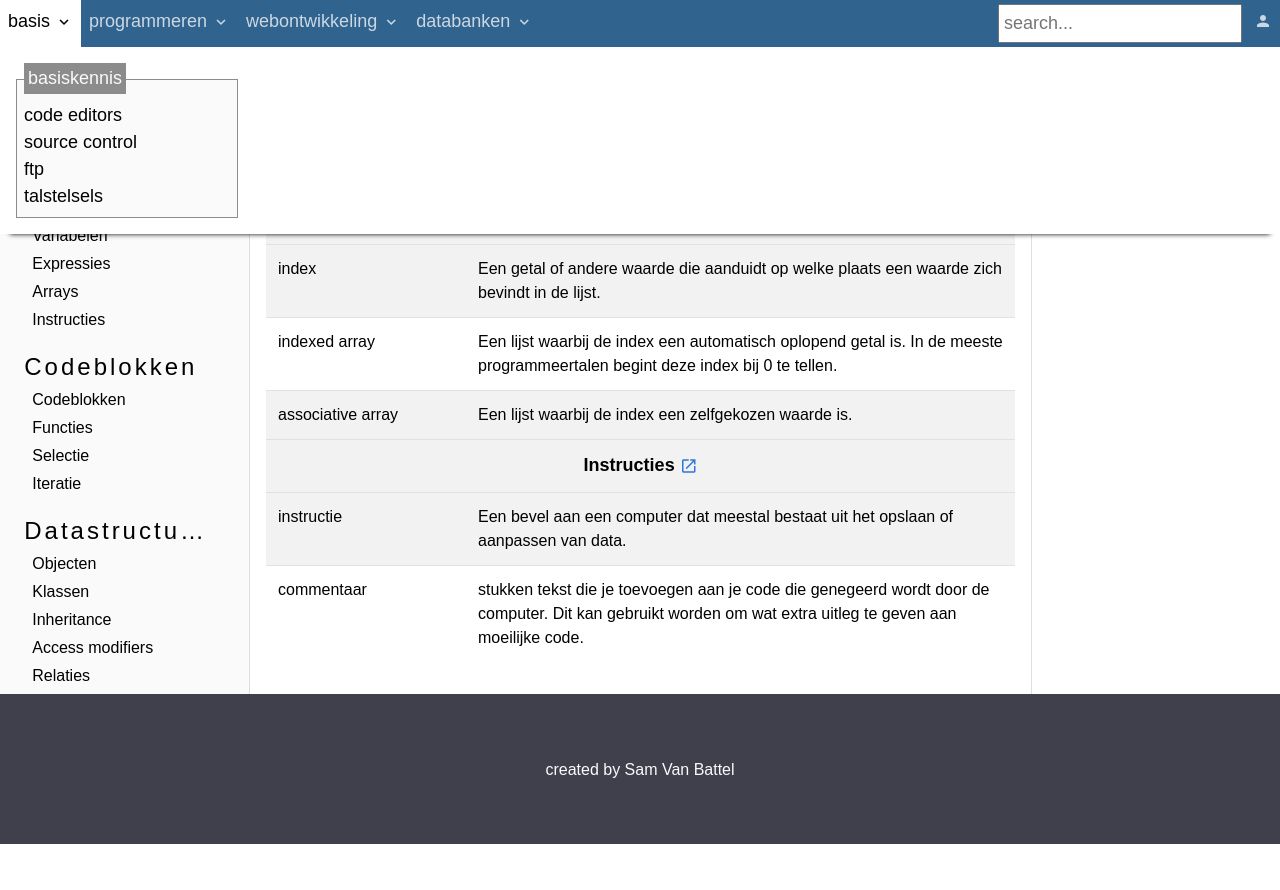
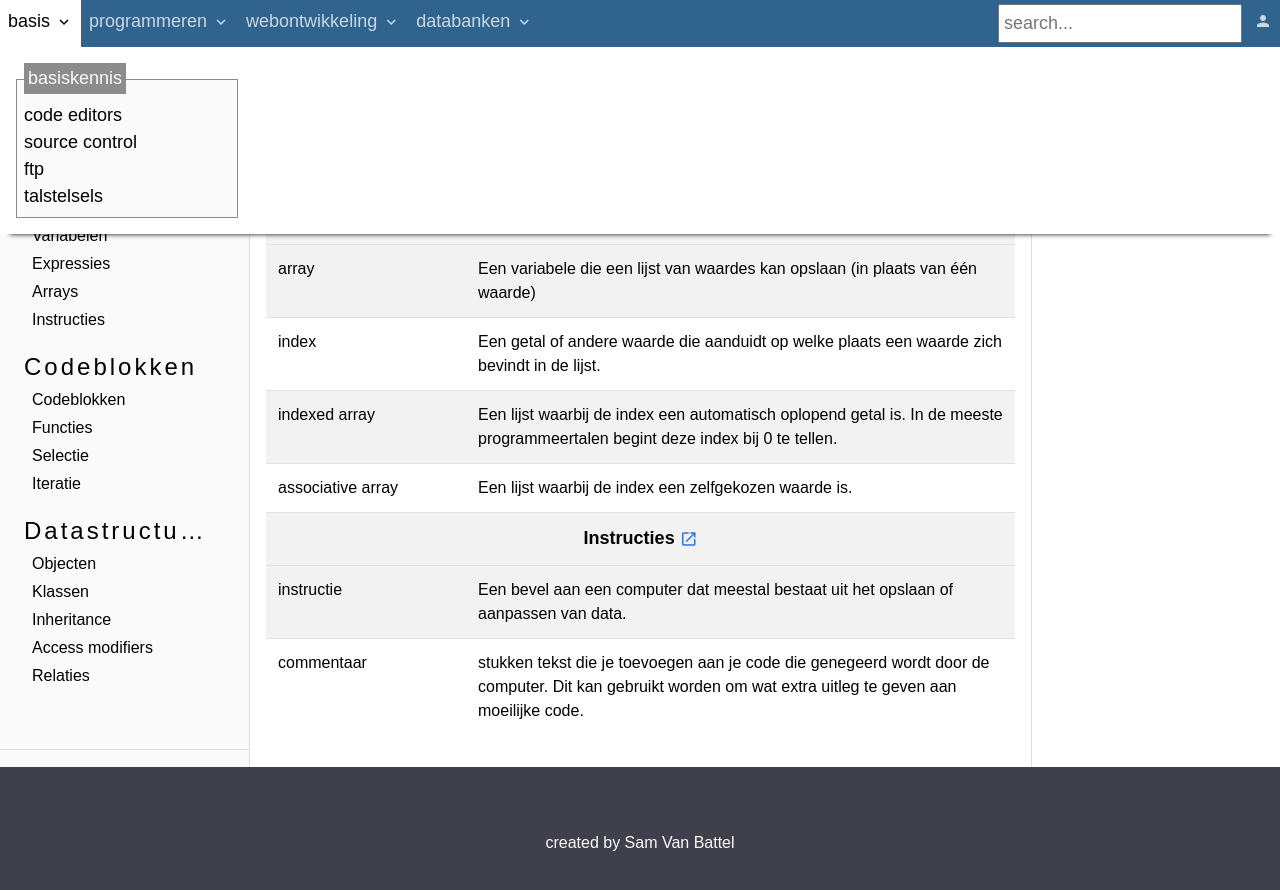
Before and after one commit to T-INFORMATICA/t-informatica.github.io, a Jekyll site: the page built from _courses/programmeren/instructies/index.md, in a window 1280 px wide and 900 px high, scrolled down 1567 px. Shown: the top 890 px of the window. Built offline with Jekyll 4.4.1, drawn with Linux system fonts in a browser that asks for light colours; comment, search, counter and statistics services are not loaded; before the commit the page ends 2411 px from its top, so only the background shows below that.

Commit message:
Update arrays.md

```diff
--- a/_courses/programmeren/instructies/arrays.md
+++ b/_courses/programmeren/instructies/arrays.md
@@ -5,6 +5,8 @@ tags:
  - indexed array
  - associative array
 definitions:
+ - name: array
+   definition: Een variabele die een lijst van waardes kan opslaan (in plaats van één waarde)
  - name: index
    definition: Een getal of andere waarde die aanduidt op welke plaats een waarde zich bevindt in de lijst.
  - name: indexed array
```
